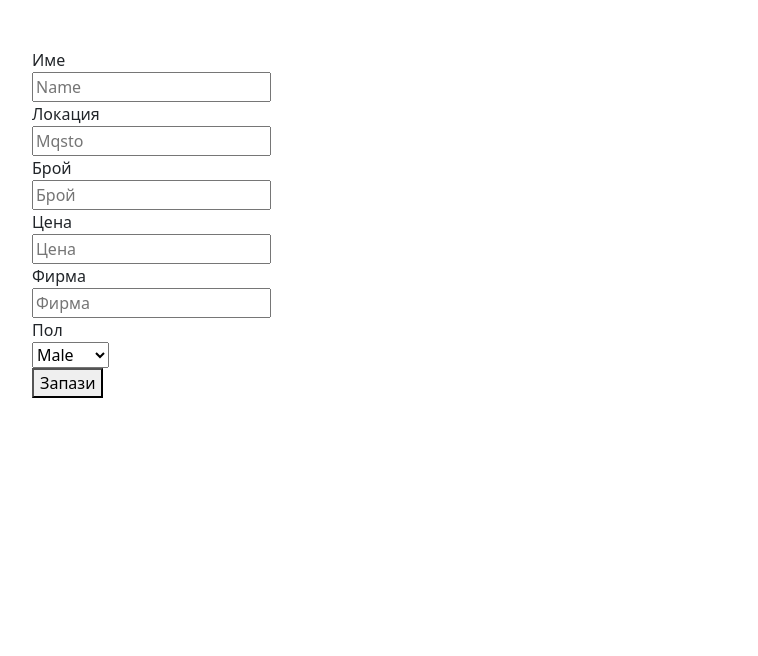
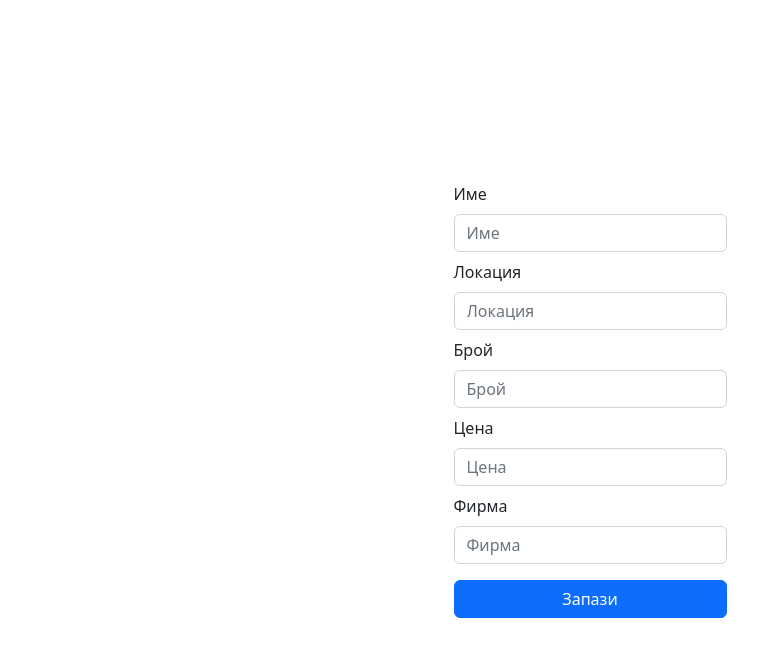
Before and after one commit to kaloyaqn/lz1kam.github.io, a React (Create React App) app in the folder frontend/: page /add in a window 1280 px wide. Shown: the top 656 px of the page, without its empty margins (50-808 px from the left). Built offline with nearby package versions, Linux system fonts and the light colour scheme.

Commit message:
feat: Оправена форма на добави продукт

```diff
--- a/frontend/src/components/AddUser.js
+++ b/frontend/src/components/AddUser.js
@@ -4,7 +4,6 @@ import { useNavigate } from "react-router-dom";
 
 const AddUser = () => {
   const [name, setName] = useState("");
-  const [gender, setGender] = useState("Male");
   const [mqsto, setMqsto] = useState("");
   const [firma, setFirma] = useState("");
   const [broi, setBroi] = useState("");
@@ -16,7 +15,6 @@ const AddUser = () => {
     try {
       await axios.post("http://localhost:5000/users", {
         name,
-        gender,
         mqsto,
         firma,
         broi,
@@ -29,51 +27,51 @@ const AddUser = () => {
   };
 
   return (
-    <div className="columns mt-5">
-      <div className="column is-half">
+    <div className="container d-flex flex-row justify-content-center align-items-center vh-100">
+      <div className="col-md-3">
         <form onSubmit={saveUser}>
-          <div className="field">
-            <label className="label">Име</label>
+          <div className="field mb-2">
+            <label className="form-label">Име</label>
             <div className="control">
               <input
                 type="text"
-                className="input"
+                className="form-control"
                 value={name}
                 onChange={(e) => setName(e.target.value)}
-                placeholder="Name"
+                placeholder="Име"
               />
             </div>
           </div>
-          <div className="field">
-            <label className="label">Локация</label>
+          <div className="field mb-2">
+            <label className="form-label">Локация</label>
             <div className="control">
               <input
                 type="text"
-                className="input"
+                className="form-control"
                 value={mqsto}
                 onChange={(e) => setMqsto(e.target.value)}
-                placeholder="Mqsto"
+                placeholder="Локация"
               />
             </div>
           </div>
-          <div className="field">
-            <label className="label">Брой</label>
+          <div className="field mb-2">
+            <label className="form-label">Брой</label>
             <div className="control">
               <input
                 type="text"
-                className="input"
+                className="form-control"
                 value={broi}
                 onChange={(e) => setBroi(e.target.value)}
                 placeholder="Брой"
               />
             </div>
           </div>
-          <div className="field">
-            <label className="label">Цена</label>
+          <div className="field mb-2">
+            <label className="form-label">Цена</label>
             <div className="control">
               <input
                 type="text"
-                className="input"
+                className="form-control"
                 value={cena}
                 onChange={(e) => setCena(e.target.value)}
                 placeholder="Цена"
@@ -81,34 +79,20 @@ const AddUser = () => {
             </div>
           </div>
           <div className="field">
-            <label className="label">Фирма</label>
+            <label className="form-label">Фирма</label>
             <div className="control">
               <input
                 type="text"
-                className="input"
+                className="form-control"
                 value={firma}
                 onChange={(e) => setFirma(e.target.value)}
                 placeholder="Фирма"
               />
             </div>
           </div>
-          <div className="field">
-            <label className="label">Пол</label>
+          <div className="field mt-3">
             <div className="control">
-              <div className="select is-fullwidth">
-                <select
-                  value={gender}
-                  onChange={(e) => setGender(e.target.value)}
-                >
-                  <option value="Male">Male</option>
-                  <option value="Female">Female</option>
-                </select>
-              </div>
-            </div>
-          </div>
-          <div className="field">
-            <div className="control">
-              <button type="submit" className="button is-success">
+              <button type="submit" className="btn btn-primary w-100">
                 Запази
               </button>
             </div>
--- a/frontend/src/components/UserList.js
+++ b/frontend/src/components/UserList.js
@@ -38,7 +38,6 @@ const UserList = () => {
               <th>Брой</th>
               <th>Цена</th>
               <th>Общо</th>
-              <th>Mqsto</th>
               <th>Локация</th>
               <th>Действия</th>
             </tr>
@@ -52,7 +51,6 @@ const UserList = () => {
                 <td>{user.broi}</td>
                 <td>{user.cena} лв.</td>
                 <td>{user.cena * user.broi} лв.</td>
-                <td>{user.gender}</td>
                 <td>{user.mqsto}</td>
 
                 <td>
```
Also changed, not shown: 1 other file (tests, documents, lock files or other folders).
